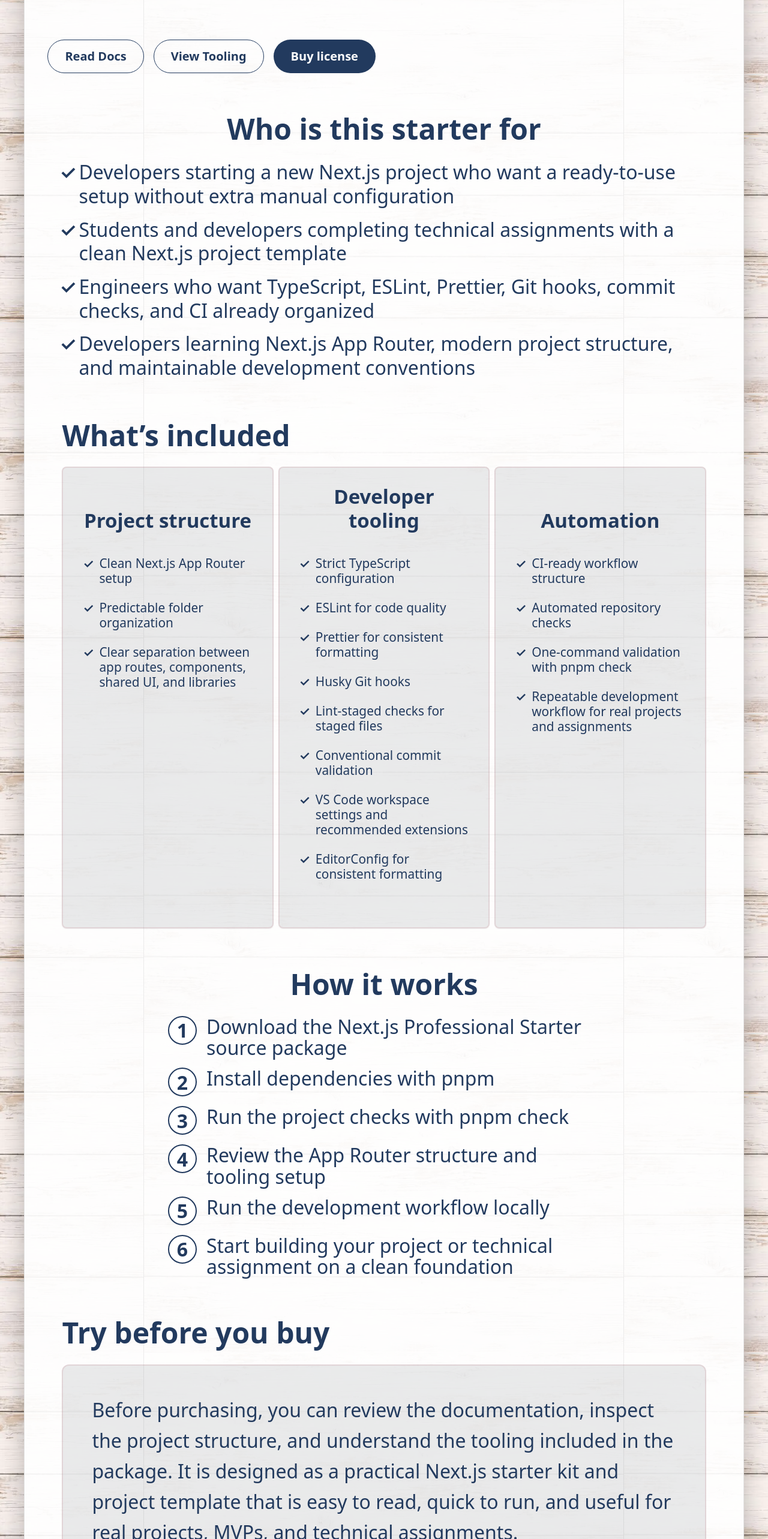
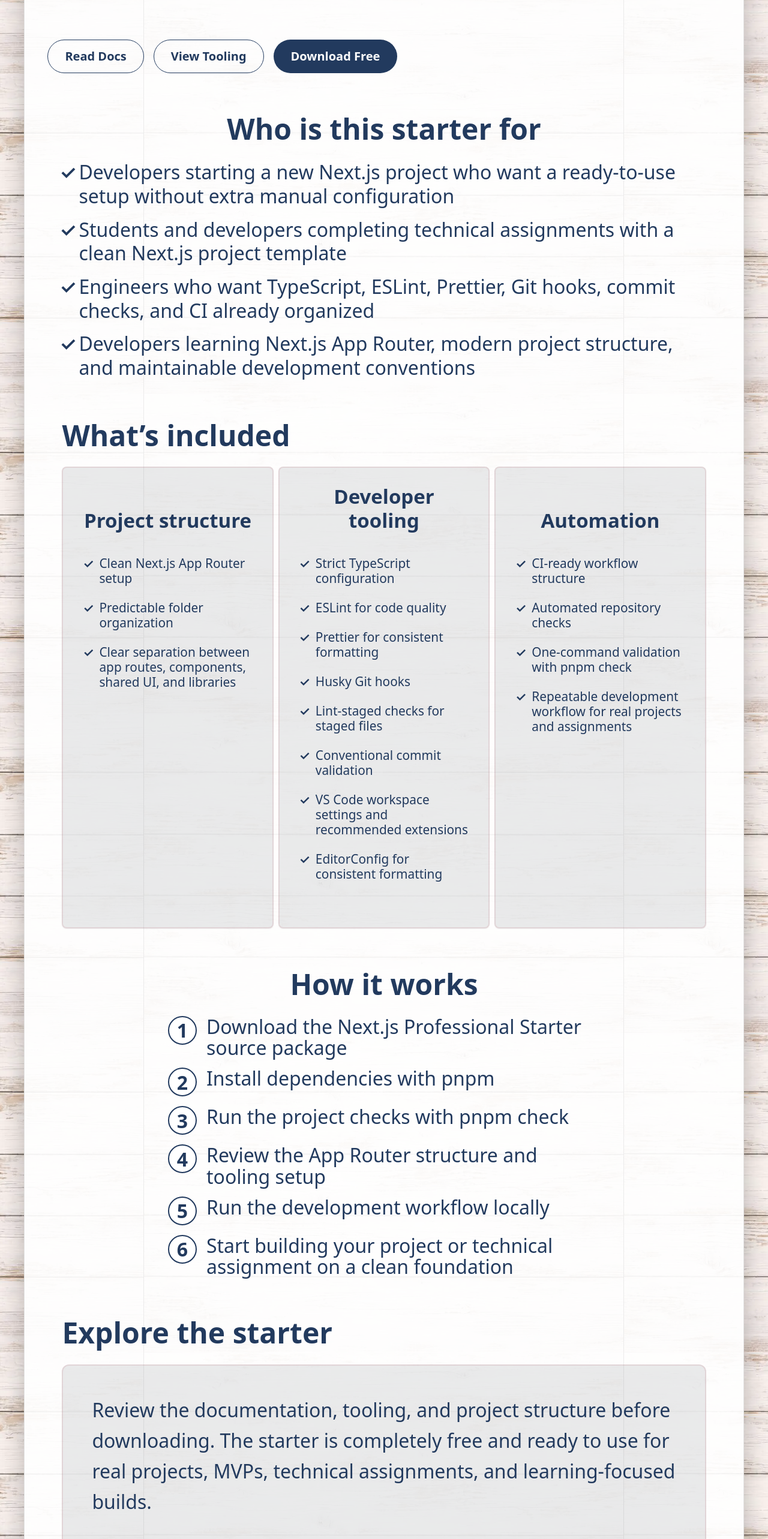
Before and after one commit to Grammeri/nextjs-landing, a Next.js app: page /en/products/starter in a window 1280 px wide. Shown: the part 1016-3582 px from the top of the page at 60% size. Built offline with nearby package versions, Linux system fonts and the light colour scheme; no server answers.

Commit message:
feat(starter): make Next.js Professional Starter free

```diff
--- a/src/app/[locale]/products/starter/StarterProductPageClient.tsx
+++ b/src/app/[locale]/products/starter/StarterProductPageClient.tsx
@@ -1,10 +1,10 @@
 'use client';
 
-import { useRef } from 'react';
 import Link from 'next/link';
 import { useParams } from 'next/navigation';
 import PricingCardContainer from '@/components/pricing/PricingCardContainer';
 import { getDefaultDocRoute, getDocsRoute } from '@/app/[locale]/docs/_lib/products';
+import { getFreeDownloadHref } from '@/shared/config/products/catalog';
 import { DEFAULT_LOCALE, isSupportedLocale } from '@/shared/config/i18n';
 import { createPricingCard } from '@/shared/config/products/pricing';
 import { getProductCopy } from '@/shared/lib/i18n/getProductCopy';
@@ -20,11 +20,7 @@ export default function StarterProductPageClient() {
   const locale = isSupportedLocale(rawLocale) ? rawLocale : DEFAULT_LOCALE;
   const productCopy = getProductCopy('starter', locale);
   const pricingCard = createPricingCard('starter', locale);
-  const pricingRef = useRef<HTMLDivElement>(null);
-
-  const scrollToPricing = () => {
-    pricingRef.current?.scrollIntoView({ behavior: 'smooth' });
-  };
+  const downloadHref = getFreeDownloadHref('starter');
 
   const docsEntryHref = `/${locale}${getDefaultDocRoute('starter')}`;
   const toolingHref = `/${locale}${getDocsRoute('starter', 'tooling')}`;
@@ -49,8 +45,8 @@ export default function StarterProductPageClient() {
                   {productCopy.actions.viewTooling}
                 </Button>
 
-                <Button onClick={scrollToPricing} variant="primary">
-                  {productCopy.actions.buyLicense}
+                <Button as="a" href={downloadHref} variant="primary">
+                  {productCopy.actions.downloadFree}
                 </Button>
               </div>
             }
@@ -120,7 +116,7 @@ export default function StarterProductPageClient() {
             </div>
           </ProductSection>
 
-          <div ref={pricingRef}>
+          <div>
             <div className={styles.pricingWrapper}>
               <PricingCardContainer productId="starter" card={pricingCard} locale={locale} />
             </div>
--- a/src/app/api/billing/checkout/route.ts
+++ b/src/app/api/billing/checkout/route.ts
@@ -3,10 +3,12 @@ import 'server-only';
 import { NextResponse } from 'next/server';
 import { BILLING_PROVIDERS } from '@/shared/config/billing';
 import { routes } from '@/shared/config/routes';
-import { BILLING_CATALOG } from '@/shared/config/products/catalog';
+import {
+  getBillingCatalogItem,
+  isFreeDownloadProduct,
+} from '@/shared/config/products/catalog';
 import { createCheckout } from '@/lib/billing';
 import { TERMS_VERSION } from '@/shared/config/legal';
-import type { ProductId } from '@/shared/config/products/types';
 import { getRequiredSiteUrl } from '@/shared/config/site.server';
 
 type CheckoutRequestBody = {
@@ -57,6 +59,13 @@ export async function POST(request: Request) {
 
     const userAgent = request.headers.get('user-agent') ?? 'unknown';
 
+    if (isFreeDownloadProduct(body.productId)) {
+      return NextResponse.json(
+        { error: 'This product is free and does not require checkout' },
+        { status: 400 },
+      );
+    }
+
     if (!BILLING_PROVIDERS[body.provider]) {
       return NextResponse.json(
         { error: `${body.provider} checkout is not enabled yet` },
@@ -64,7 +73,7 @@ export async function POST(request: Request) {
       );
     }
 
-    const catalogItem = BILLING_CATALOG[body.productId as ProductId];
+    const catalogItem = getBillingCatalogItem(body.productId);
 
     if (!catalogItem) {
       return NextResponse.json({ error: 'Unknown productId' }, { status: 400 });
--- a/src/components/pricing/PricingCardContainer.tsx
+++ b/src/components/pricing/PricingCardContainer.tsx
@@ -1,6 +1,10 @@
 'use client';
 
 import { BILLING_PROVIDERS } from '@/shared/config/billing';
+import {
+  getFreeDownloadHref,
+  isFreeDownloadProduct,
+} from '@/shared/config/products/catalog';
 import { useCheckout } from '@/shared/lib/billing/useCheckout';
 import { PricingCard, type PricingCardProps } from '@/shared/ui/pricing-card';
 import type { Locale } from '@/shared/config/i18n';
@@ -18,6 +22,19 @@ export default function PricingCardContainer({ productId, card, locale }: Pricin
   const paymentText = uiText.payment;
   const pricingText = uiText.pricing;
 
+  if (isFreeDownloadProduct(productId) && card.freeDownloadLabel) {
+    return (
+      <PricingCard
+        {...card}
+        freeDownload={{
+          href: getFreeDownloadHref(productId),
+          label: card.freeDownloadLabel,
+          note: card.freeDownloadNote,
+        }}
+      />
+    );
+  }
+
   return (
     <PricingCard
       {...card}
--- a/src/shared/config/marketing/types.ts
+++ b/src/shared/config/marketing/types.ts
@@ -60,6 +60,9 @@ export type ProductCopy = {
     price: string;
     features: string[];
     footerNote: string;
+    /** Present for free-download products (e.g. Starter). */
+    downloadCta?: string;
+    downloadNote?: string;
   };
   underDevelopment?: {
     title: string;
--- a/src/shared/config/products/catalog.ts
+++ b/src/shared/config/products/catalog.ts
@@ -2,14 +2,16 @@ import type { BillingProduct, BillingProvider } from '@/lib/billing';
 import type { ProductId } from '@/shared/config/products/types';
 
 import { AUTHFORGE_PRODUCT_COPY } from '@/shared/config/products/authforge';
-import { STARTER_PRODUCT_COPY } from './starter';
 
 export type BillingCatalogItem = {
   provider: BillingProvider;
   product: BillingProduct;
 };
 
-export const BILLING_CATALOG: Record<ProductId, BillingCatalogItem> = {
+/** Products that can create a paid checkout session. Free products are excluded. */
+export type BillableProductId = 'authforge';
+
+export const BILLING_CATALOG: Record<BillableProductId, BillingCatalogItem> = {
   authforge: {
     provider: 'stripe',
     product: {
@@ -20,15 +22,26 @@ export const BILLING_CATALOG: Record<ProductId, BillingCatalogItem> = {
       currency: 'usd',
     },
   },
+};
 
-  starter: {
-    provider: 'stripe',
-    product: {
-      productId: 'starter',
-      name: STARTER_PRODUCT_COPY.name,
-      description: STARTER_PRODUCT_COPY.shortDescription,
-      priceCents: 500,
-      currency: 'usd',
-    },
-  },
-};
+const FREE_DOWNLOAD_PRODUCT_IDS = new Set<ProductId>(['starter']);
+
+export function isFreeDownloadProduct(productId: string): productId is 'starter' {
+  return FREE_DOWNLOAD_PRODUCT_IDS.has(productId as ProductId);
+}
+
+export function isBillableProduct(productId: string): productId is BillableProductId {
+  return Object.prototype.hasOwnProperty.call(BILLING_CATALOG, productId);
+}
+
+export function getBillingCatalogItem(productId: string): BillingCatalogItem | undefined {
+  if (!isBillableProduct(productId)) {
+    return undefined;
+  }
+
+  return BILLING_CATALOG[productId];
+}
+
+export function getFreeDownloadHref(productId: Extract<ProductId, 'starter'>): string {
+  return `/api/download/${productId}`;
+}
--- a/src/shared/config/products/pricing.ts
+++ b/src/shared/config/products/pricing.ts
@@ -2,6 +2,7 @@ import type { PricingCardProps } from '@/shared/ui/pricing-card';
 import type { Locale } from '@/shared/config/i18n';
 import { getProductCopy } from '@/shared/lib/i18n/getProductCopy';
 import type { ProductId } from '@/shared/config/products/types';
+import { isFreeDownloadProduct } from '@/shared/config/products/catalog';
 
 export type PricingPageItem = {
   productId: ProductId;
@@ -16,13 +17,20 @@ const PRICING_PAGE_PRODUCT_IDS: ProductId[] = [
 export function createPricingCard(productId: ProductId, locale: Locale): PricingCardProps {
   const product = getProductCopy(productId, locale);
 
-  return {
+  const card: PricingCardProps = {
     title: product.name,
     description: product.pricing.description,
     price: product.pricing.price,
     features: product.pricing.features.map((text) => ({ text })),
     footerNote: product.pricing.footerNote,
   };
+
+  if (isFreeDownloadProduct(productId) && product.pricing.downloadCta) {
+    card.freeDownloadLabel = product.pricing.downloadCta;
+    card.freeDownloadNote = product.pricing.downloadNote ?? product.pricing.footerNote;
+  }
+
+  return card;
 }
 
 export function getPricingPageItems(locale: Locale): PricingPageItem[] {
--- a/src/shared/config/products/starter/en.ts
+++ b/src/shared/config/products/starter/en.ts
@@ -15,7 +15,7 @@ export const starterEn: ProductCopy = {
   actions: {
     readDocs: 'Read Docs',
     viewTooling: 'View Tooling',
-    buyLicense: 'Buy license',
+    downloadFree: 'Download Free',
   },
   audience: {
     title: 'Who is this starter for',
@@ -73,35 +73,35 @@ export const starterEn: ProductCopy = {
     ],
   },
   tryBeforeYouBuy: {
-    title: 'Try before you buy',
+    title: 'Explore the starter',
     description:
-      'Before purchasing, you can review the documentation, inspect the project structure, and understand the tooling included in the package. It is designed as a practical Next.js starter kit and project template that is easy to read, quick to run, and useful for real projects, MVPs, and technical assignments.',
+      'Review the documentation, tooling, and project structure before downloading. The starter is completely free and ready to use for real projects, MVPs, technical assignments, and learning-focused builds.',
     links: [
       { key: 'docs', label: 'Starter documentation' },
       { key: 'tooling', label: 'Tooling overview' },
       { key: 'structure', label: 'Project structure overview' },
     ],
-    contactPrefix: 'Questions before or after purchase?',
+    contactPrefix: 'Questions about the starter?',
     contactLead: 'Contact us at',
   },
   supportEmail: 'support@software-forge.dev',
   pricing: {
     description:
       'Ready-to-use Next.js project setup with App Router, TypeScript, ESLint, Prettier, Husky, conventional commits, and CI configuration for real apps and technical assignments.',
-    price: '$5 — One-time license',
+    price: 'FREE',
     features: [
-      'License for 1 project',
-      'Lifetime access to the source package',
       'Includes Next.js Professional Starter v1.0.0',
       'Clean App Router project structure',
       'Strict TypeScript configuration',
       'ESLint + Prettier setup',
       'Husky Git hooks',
       'Conventional commits',
-      'CI-ready workflow included',
+      'CI-ready workflow',
       'Useful for real projects and technical assignments',
     ],
-    footerNote: 'Access instructions are sent by email after purchase.',
+    footerNote: 'No checkout. Instant ZIP download.',
+    downloadCta: 'Download Free Starter',
+    downloadNote: 'No checkout. Instant ZIP download.',
   },
   underDevelopment: {
     title: 'Next.js Professional Starter',
--- a/src/shared/ui/pricing-card/index.ts
+++ b/src/shared/ui/pricing-card/index.ts
@@ -1,2 +1,6 @@
 export { PricingCard } from './PricingCard';
-export type { PricingCardProps, PricingFeature } from './PricingCard';
+export type {
+  PricingCardFreeDownload,
+  PricingCardProps,
+  PricingFeature,
+} from './PricingCard';
```
Also changed, not shown: src/app/api/download/[productId]/route.ts (+29 -17 lines), src/shared/config/products/starter/ru.ts (+9 -9 lines), src/shared/ui/pricing-card/PricingCard.tsx (+27 -0 lines).
